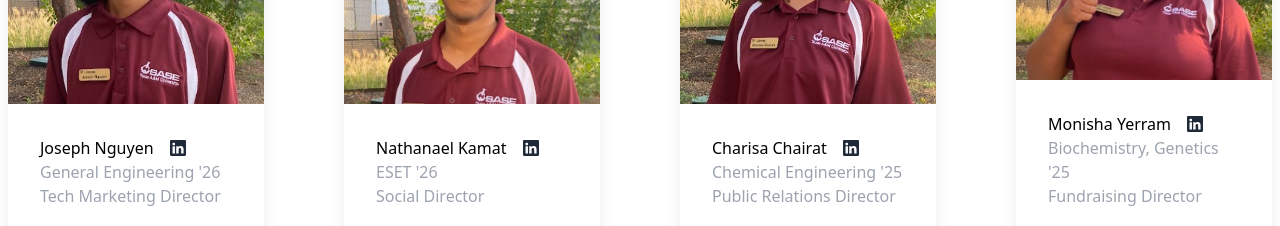
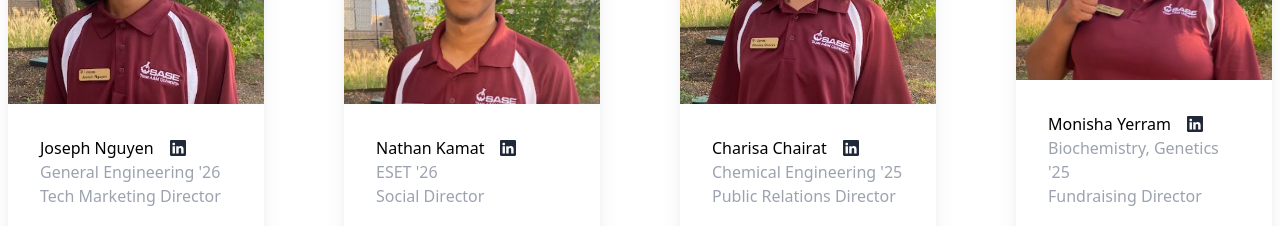
Before and after one commit to victoriaemily/SASE-TAMU, a Next.js app: page /our-team in a window 1280 px wide. Shown: the part 1320-1546 px from the top of the page. Built offline with nearby package versions, Linux system fonts and the light colour scheme.

Commit message:
per request

```diff
--- a/src/pages/our-team.tsx
+++ b/src/pages/our-team.tsx
@@ -66,7 +66,7 @@ const Team : NextPage = () => {
       />
       <Card
       imageSrc="/headshots/social.jpg"
-      name="Nathanael Kamat"
+      name="Nathan Kamat"
       major="ESET '26"
       role="Social Director"
       link="null"
```
